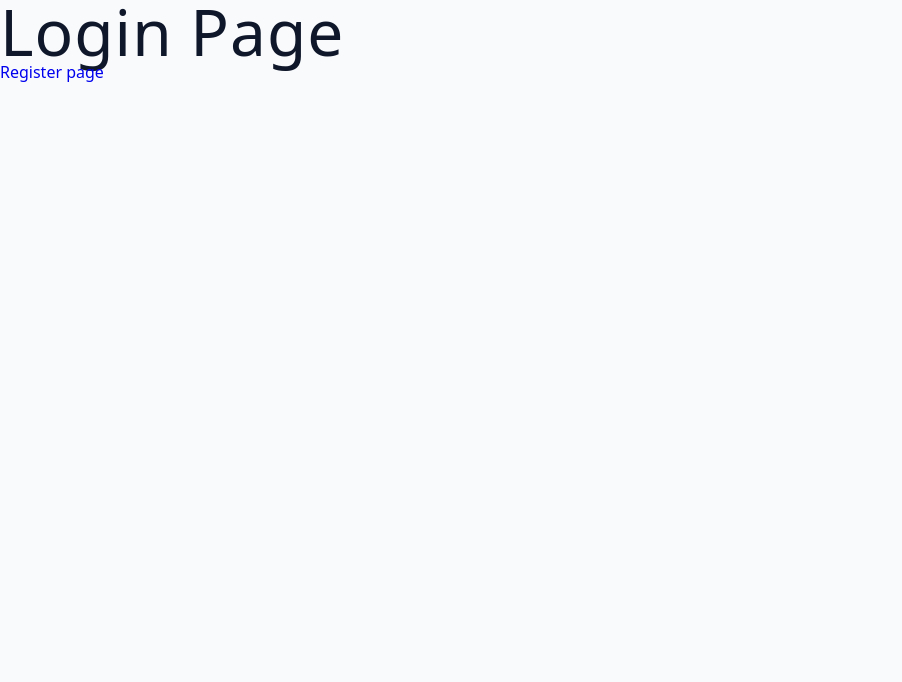
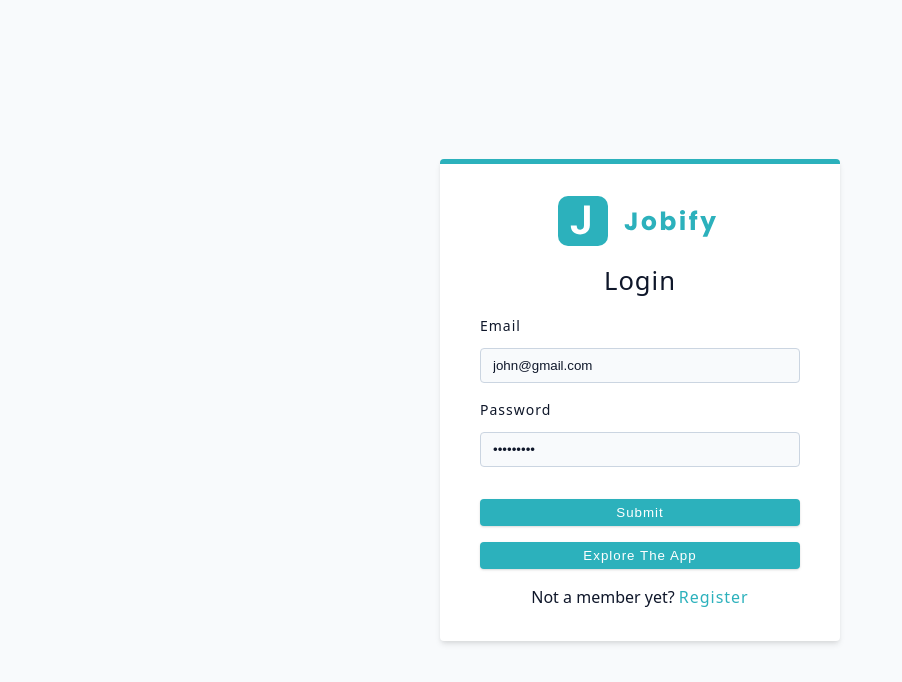
Before and after one commit to I-A11/Jobify-vite, a React (Vite) app: page /login in a window 1280 px wide. Shown: the top 682 px of the page, without its empty margins (0-902 px from the left). Built offline with nearby package versions, Linux system fonts and the light colour scheme.

Commit message:
Create login page.

```diff
--- a/src/assets/wrappers/RegisterAndLoginPage.js
+++ b/src/assets/wrappers/RegisterAndLoginPage.js
@@ -1,4 +1,4 @@
-import styled from 'styled-components';
+import styled from "styled-components";
 
 const Wrapper = styled.section`
   min-height: 100vh;
--- a/src/pages/Login.jsx
+++ b/src/pages/Login.jsx
@@ -1,11 +1,31 @@
 import { Link } from "react-router-dom";
+import Wrapper from "../assets/wrappers/RegisterAndLoginPage";
+import Logo from "../component/Logo";
+import { FormRow } from "../component";
 
 const Login = () => {
   return (
-    <div>
-      <h1>Login Page</h1>
-      <Link to="/register">Register page</Link>
-    </div>
+    <Wrapper>
+      <form className="form">
+        <Logo />
+        <h4>Login</h4>
+
+        <FormRow type="email" name="email" defaultValue="john@gmail.com" />
+        <FormRow type="password" name="password" defaultValue="secret123" />
+        <button type="submit" className="btn btn-block">
+          submit
+        </button>
+        <button type="button" className="btn btn-block">
+          explore the app
+        </button>
+        <p>
+          Not a member yet?
+          <Link to="/register" className="member-btn">
+            Register
+          </Link>
+        </p>
+      </form>
+    </Wrapper>
   );
 };
 export default Login;
```
Also changed, not shown: src/component/FormRow.jsx (+9 -0 lines).
